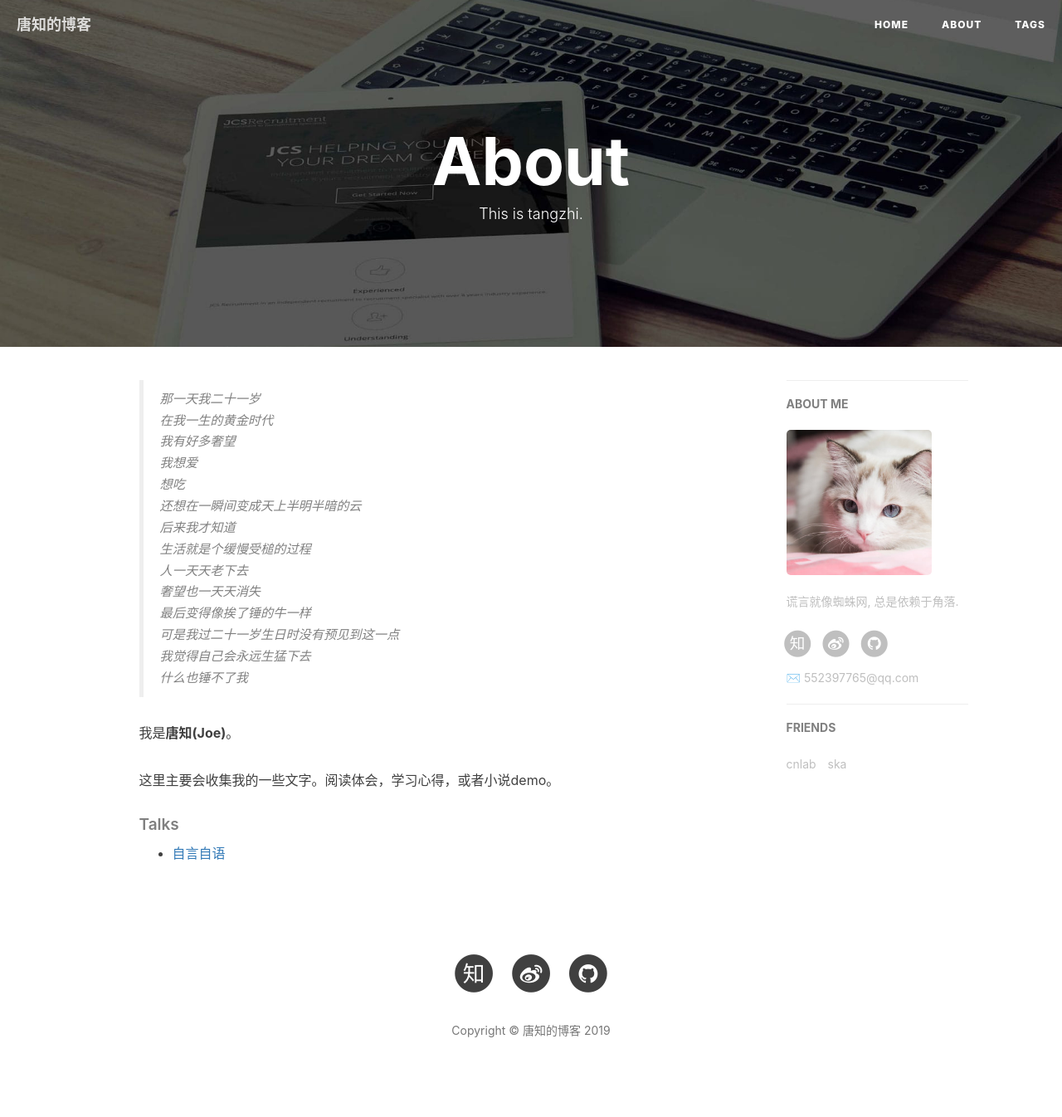
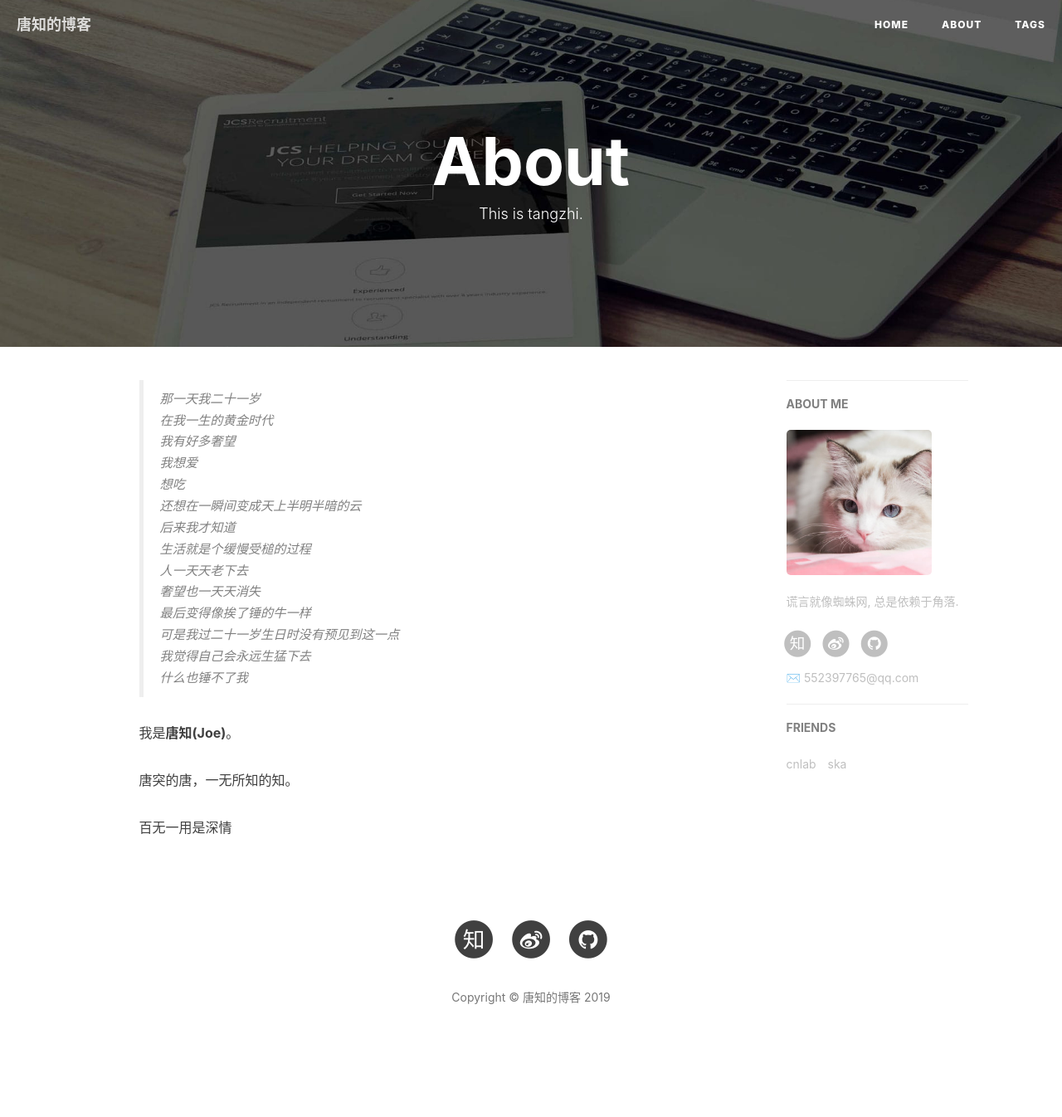
Before and after one commit to Joewn/Joewn.github.io, a Jekyll site: the page built from about.html, in a window 1280 px wide. Shown: the whole page at 83% size. Built offline with Jekyll 4.4.1, drawn with Linux system fonts in a browser that asks for light colours; nearby versions of some CDN libraries; comment, search, counter and statistics services are not loaded; after the commit the page ends 1305 px from its top, so only the background shows below that.

Commit message:
Update about.html

```diff
--- a/about.html
+++ b/about.html
@@ -36,18 +36,15 @@ header-img: "img/post-bg-rwd.jpg"
 
   <p>我是<strong>唐知(Joe)</strong>。</p>
 
-  <p>这里主要会收集我的一些文字。阅读体会，学习心得，或者小说demo。</p>
+  <p>唐突的唐，一无所知的知。</p>
 
+  <p>百无一用是深情</p>
 
-  <p></p>
-
-  <h5>Talks</h5>
-
+  <!-- <h5>Talks</h5>
   <ul>
     <li><a href="">自言自语</a></li>
+  </ul> -->
 
-
-  </ul>
 </div>
 
 <!-- English Version -->
```
